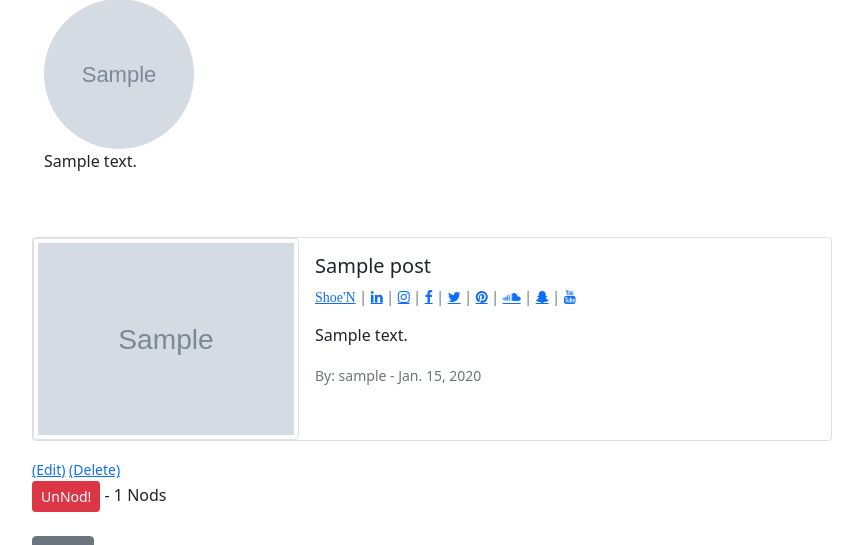
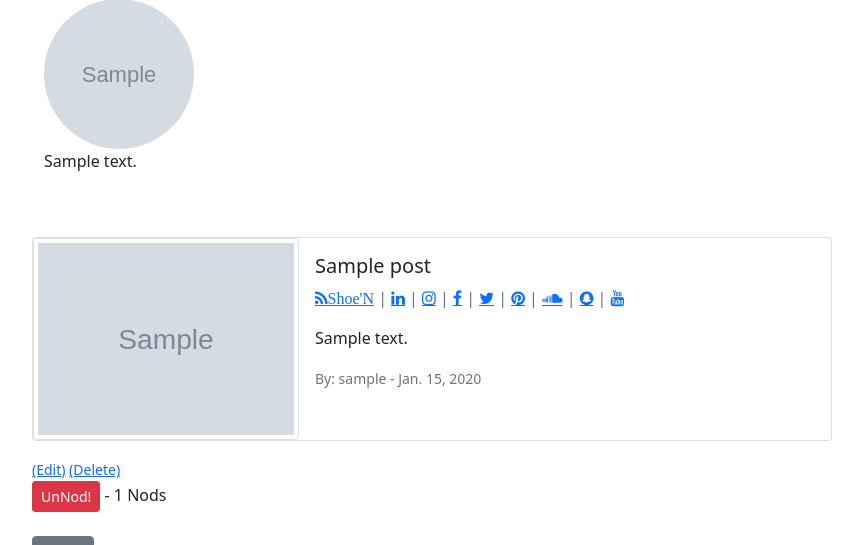
Before and after one commit to LanceFK/ShoeN, a Django app: page /article/1 in a window 1280 px wide. Shown: the part 81-626 px from the top of the page, without its empty margins (50-913 px from the left). Run offline with Django 3.2, Linux system fonts and the light colour scheme; a user stored in the database is signed in; tables that the repository leaves empty hold one stand-in row (values such as "Sample post"); grey boxes marked "Sample" are stand-in pictures; some libraries are stand-ins or nearby versions.

Commit message:
All social media buttons completed - working on counter and splitting up user collections

```diff
--- a/ShoeN/static/shoen/css/styles.css
+++ b/ShoeN/static/shoen/css/styles.css
@@ -5,6 +5,11 @@
     text-align: center;
     text-decoration: none;
     margin: 5px 2px;
+}
+
+.fa-rss {
+    background: #ff6600;
+    color: white;
 }
 
 .fa:hover {
--- a/ShoeN/templates/add_post.html
+++ b/ShoeN/templates/add_post.html
@@ -8,7 +8,7 @@
 
     <br>
     <br>
-    <div class="form-group">
+    <div action="counter" class="form-group">
         <form  method="POST" enctype="multipart/form-data">
             {% csrf_token %}
             {{ form.media }}
--- a/ShoeN/templates/article_details.html
+++ b/ShoeN/templates/article_details.html
@@ -34,11 +34,11 @@
             <div class="col-md-8">
             <div class="card-body">
                 <h5 class="card-title">{{ post.title }}</h5>
-                <p class="small text-muted">
-                    <a href="{% url 'show_profile_page' post.author.profile.id %}" class="fa fa-collection">Shoe'N</a>
+                <p class="medium text-muted">
+                    <a href="{% url 'show_profile_page' post.author.profile.id %}" class="fa fa-rss">Shoe'N</a>
 
                     {% if post.author.profile.website_url %}
-                        | <a href="{{ post.author.profile.website_url  }} " class="fa fa-linkedin"></a>
+                        | <a href="{{ post.author.profile.website_url  }}" class="fa fa-linkedin"></a>
                     {% endif %}
 
                     {% if post.author.profile.instagram_url %}
@@ -46,7 +46,7 @@
                     {% endif %}
 
                     {% if post.author.profile.meta_url %}
-                        | <a href="{{ post.author.profile.meta_url  }}" class="fa fa-facebook"> </a>
+                        | <a href="{{ post.author.profile.meta_url }}" class="fa fa-facebook"></a>
                     {% endif %}
 
                     {% if post.author.profile.twitter_url %}
@@ -54,19 +54,19 @@
                     {% endif %}
 
                     {% if post.author.profile.pinterest_url %}
-                        | <a href="{{ post.author.profile.pinterest_url  }}"class="fa fa-pinterest"></a>
+                        | <a href="{{ post.author.profile.pinterest_url }}" class="fa fa-pinterest"></a>
                     {% endif %}
 
                     {% if post.author.profile.soundcloud_url %}
-                    | <a href="{{ post.author.profile.soundcloud_url  }}"class="fa fa-soundcloud"></a>
+                        | <a href="{{ post.author.profile.soundcloud_url }}" class="fa fa-soundcloud"></a>
                     {% endif %}
 
                     {% if post.author.profile.snapchat_url %}
-                    | <a href="{{ post.author.profile.snapchat_url  }}"class="fa fa-snapchat-ghost"></a>
+                        | <a href="{{ post.author.profile.snapchat_url }}" class="fa fa-snapchat"></a>
                     {% endif %}
 
                     {% if post.author.profile.youtube_url %}
-                    | <a href="{{ post.author.profile.youtube_url  }}"class="fa fa-youtube"></a>
+                        | <a href="{{ post.author.profile.youtube_url }}" class="fa fa-youtube"></a>
                     {% endif %}
                 </p>
                 <p class="card-text">{{ post.body|safe }}</p>
--- a/ShoeN/templates/base.html
+++ b/ShoeN/templates/base.html
@@ -47,6 +47,7 @@
             {% endif %}
 
               {% if user.is_authenticated %}
+
                 <li class="nav-item">
                   <a class="nav-link" href="{% url 'add_post' %}">Add Shoe</a>
                 </li>
@@ -67,7 +68,7 @@
                     {% if user.profile.id %}
                     <li><a class="dropdown-item" href="{% url 'edit_profile_page' user.profile.id %}">Update Profile</a></li>
                     <li><a class="dropdown-item" href="{% url 'show_profile_page' user.profile.id %}">My Collection</a></li>
-                    <li><a class="dropdown-item" href="{% url 'logout' %}">Logout</a></li>
+                    <li><a class="dropdown-item" href="{% url 'logout' %}">Log Out</a></li>
                     {% else %}
                     <a class="dropdown-item" href="{% url 'create_profile_page' %}">Create Profile Page</a>
                     {% endif %}
--- a/ShoeN/urls.py
+++ b/ShoeN/urls.py
@@ -15,5 +15,4 @@ urlpatterns = [
     path('category/<str:cats>/', CategoryView.as_view(), name='category'),
     path('hangman', views.index, name='hangman'),
 
-
 ]
--- a/ShoeN/views.py
+++ b/ShoeN/views.py
@@ -5,6 +5,7 @@ from .models import Post, Category
 from .forms import PostForm, EditForm
 from django.urls import reverse_lazy, reverse
 from django.http import HttpResponseRedirect
+from django.contrib.auth.models import User
 
 # Create your views here.
 # def home(request):
--- a/members/templates/registration/user_profile.html
+++ b/members/templates/registration/user_profile.html
@@ -6,7 +6,7 @@
 
 <h1>{{ user }}'s Collection</h1>
 <br>
-
+Shoe Count:
 <!-- {% if page_user.id == post.id %} -->
     <!-- {% for page_user in object_list %}  -->
 
--- a/members/views.py
+++ b/members/views.py
@@ -45,7 +45,7 @@ class CreateProfilePageView(CreateView):
 class EditProfilePageView(generic.UpdateView):
     model = Profile
     template_name = 'registration/edit_profile_page.html'
-    fields = ['bio', 'profile_pic', 'website_url', 'instagram_url', 'twitter_url', 'meta_url', 'pinterest_url']
+    fields = ['bio', 'profile_pic', 'website_url', 'instagram_url', 'twitter_url', 'meta_url', 'pinterest_url', 'soundcloud_url', 'snapchat_url', 'youtube_url']
     success_url = reverse_lazy('home')
 
 class PasswordsChangeView(PasswordChangeView):
```
Also changed, not shown: ShoeN/templates/home.html (+3 -39 lines), members/forms.py (+4 -4 lines), media/images/AJ_3_SEWZpjA.jpg (added).
